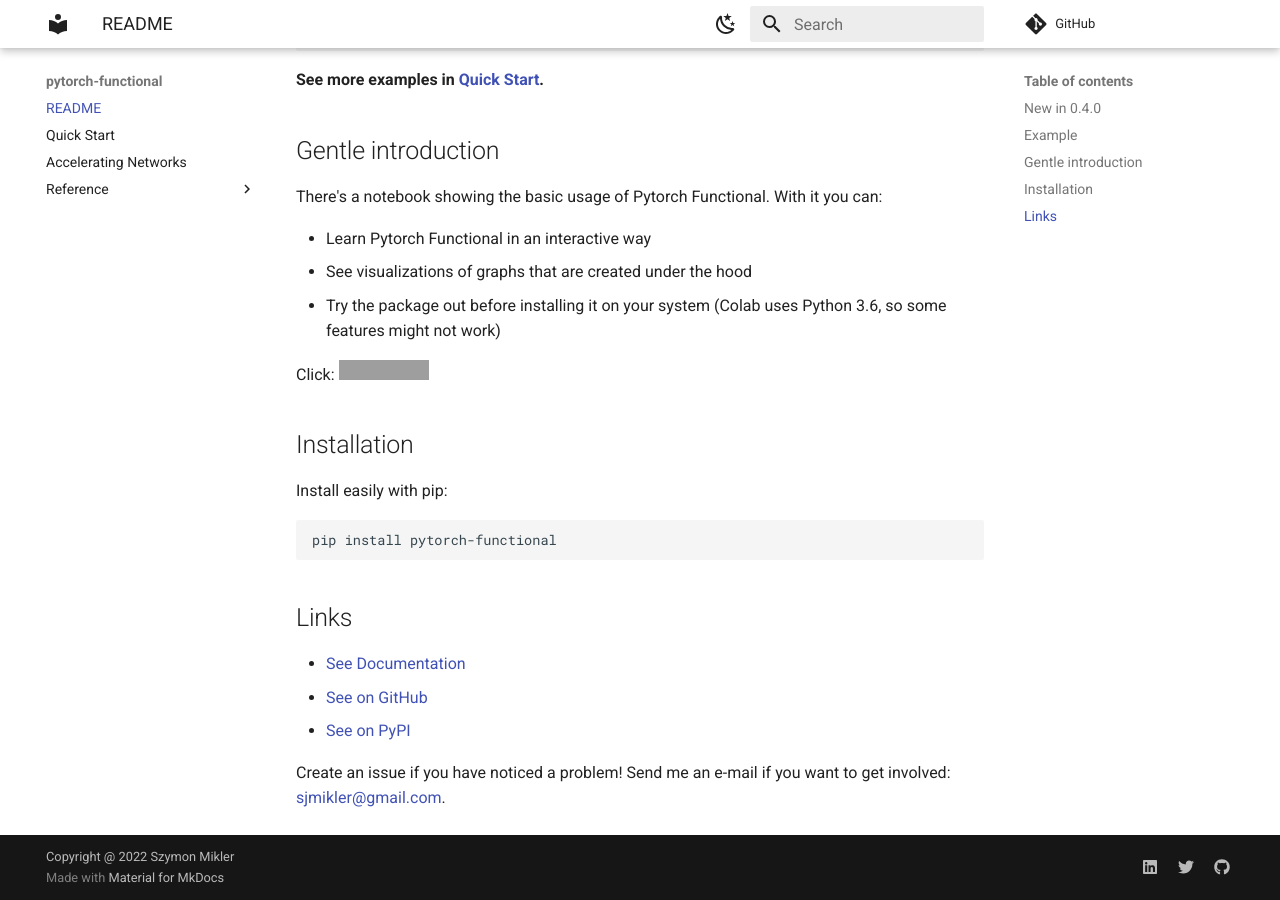
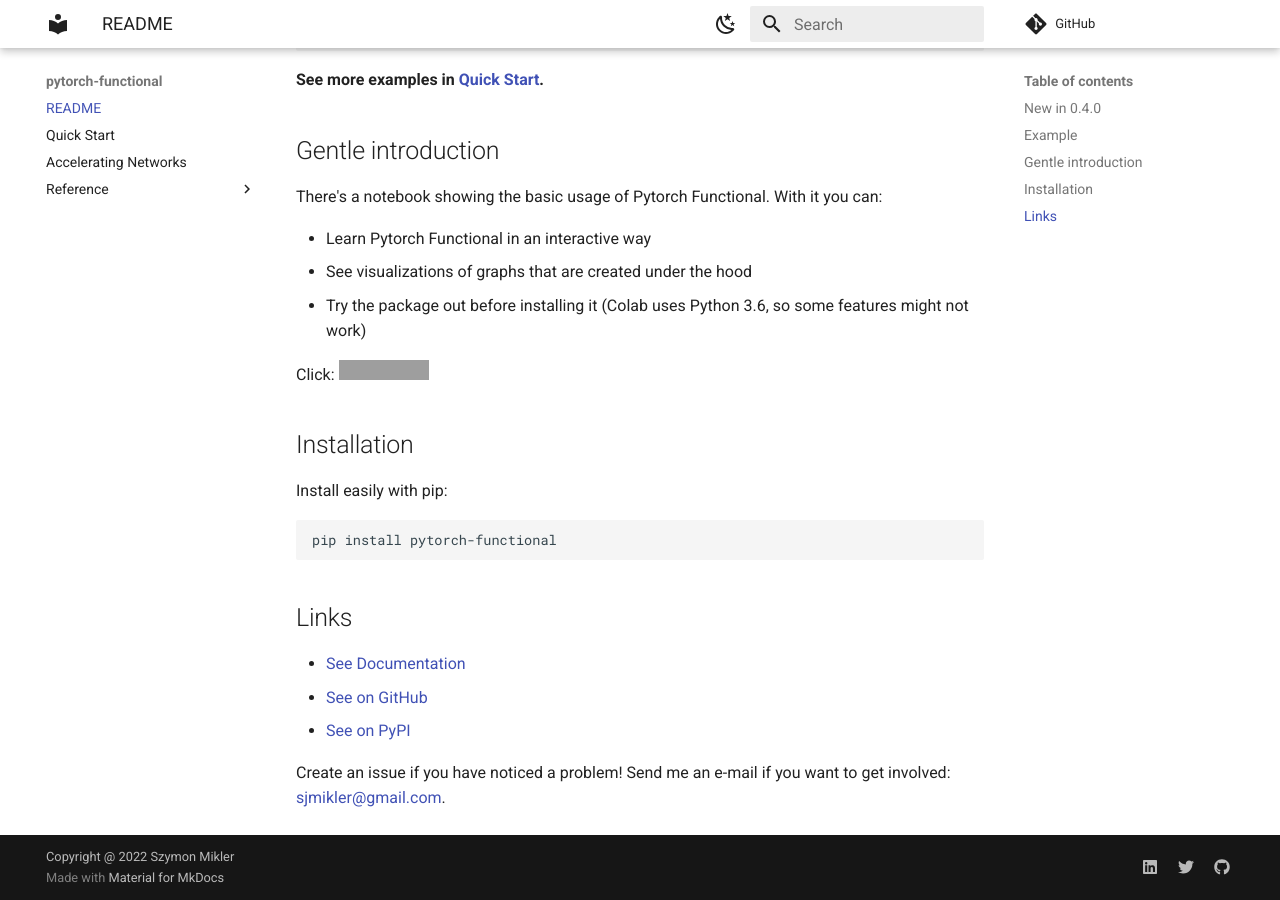
Before and after one commit to sjmikler/pytorch-symbolic, an MkDocs documentation site: the page built from docs/README.md, in a window 1280 px wide and 900 px high, scrolled down 1638 px. Built offline with MkDocs 1.6.1 and Material for MkDocs 9.7.7, drawn with Linux system fonts in a browser that asks for light colours; comment, search, counter and statistics services are not loaded; grey boxes are pictures that could not be loaded.

Commit message:
Warning about py3.6

```diff
--- a/docs/README.md
+++ b/docs/README.md
@@ -88,7 +88,7 @@
 
 * Learn Pytorch Functional in an interactive way
 * See visualizations of graphs that are created under the hood
-* Try the package out before installing it on your system (Colab uses Python 3.6, so some features might not work)
+* Try the package out before installing it (Colab uses Python 3.6, so some features might not work)
 
 Click:
 [![Open In Colab](https://colab.research.google.com/assets/colab-badge.svg)](https://colab.research.google.com/github/gahaalt/pytorch-functional/blob/develop/gentle-introduction.ipynb)
```
